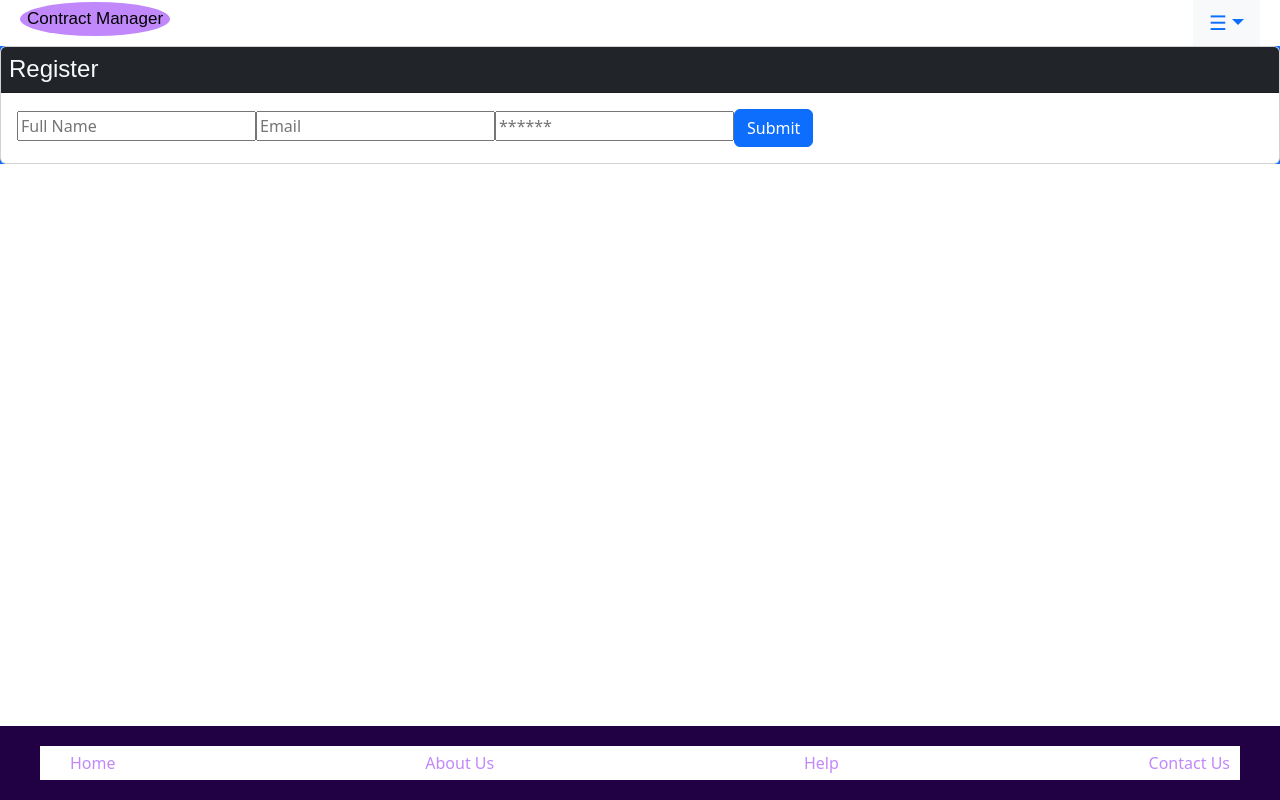
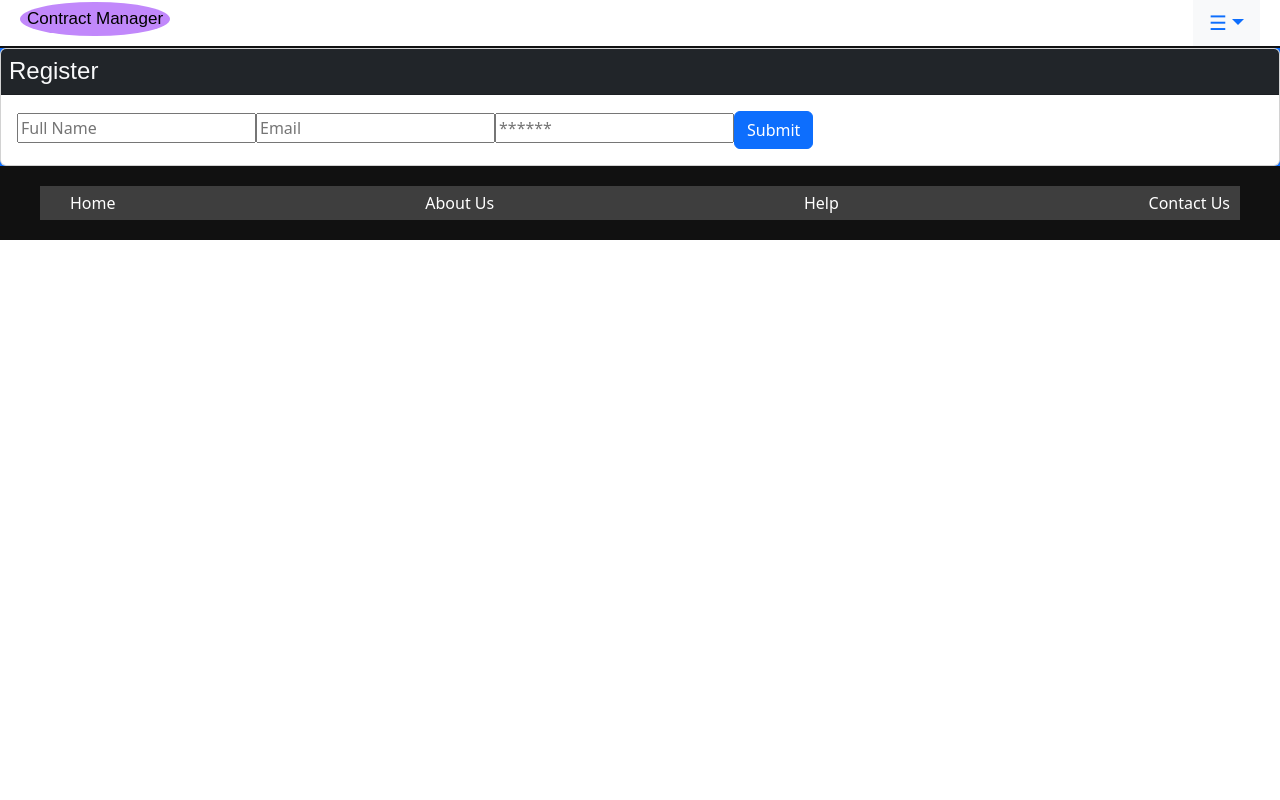
Before and after one commit to Contract-Manager-usfca/contract_manager, a React (Create React App) app in the folder frontend/contract-manager/: page /Register in a window 1280 px wide. Built offline with nearby package versions, Linux system fonts and the light colour scheme; a web font is replaced by a local one.

Commit message:
updated push

```diff
--- a/frontend/contract-manager/src/App.js
+++ b/frontend/contract-manager/src/App.js
@@ -9,7 +9,7 @@ import Register from "./components/Register";
 
 function App() {
   return (
-    <div>
+    <div style={{ display: 'flex', flexDirection: 'column', minHeight: '100vh' }}>
       <Router>
         <div className="flex-column justify-center align-center min-100-vh bg-primary">
           <NavBar />
@@ -27,11 +27,11 @@ function App() {
               element={<Register />}
             />
           </Routes>
-          <Footer />
         </div>
+        <Footer />
       </Router>
     </div>
-  )
+  );
 }
 
 export default App;
--- a/frontend/contract-manager/src/components/Footer.js
+++ b/frontend/contract-manager/src/components/Footer.js
@@ -1,10 +1,10 @@
-import React from 'react';
+import React, { useState } from 'react';
 
 const styles = {
     container: {
-        backgroundColor: '#210043',
+        backgroundColor: '#111111',
         padding: '20px 0',
-        position: 'fixed',
+        position: 'static',
         bottom: 0,
         left: 0,
         right: 0,
@@ -18,30 +18,30 @@ const styles = {
         justifyContent: 'space-between',
         alignItems: 'center',
         padding: '10 20px',
-        backgroundColor: 'white',
+        backgroundColor: '#3E3E3E',
     },
-    link: {
-        color: '#C188FB',
+    link: (isHovered) => ({
+        color: isHovered ? '#9487E4' : 'white',
         textDecoration: 'none',
         marginLeft: '20px',
         padding: '5px 10px',
-        backgroundColor: 'white',
         transition: 'background-color 0.3s ease, color 0.3s ease',
-        '&:hover': {
-            backgroundColor: '#C188FB',
-            color: '#210043',
-        }
-    },
+    }),
 };
 
 export default function Footer() {
+    const [hoveredLink, setHoveredLink] = useState(null);
+
     return (
         <div style={styles.container}>
             <div style={styles.footer}>
-                <a href="#" style={styles.link}>Home</a>
-                <a href="#" style={styles.link}>About Us</a>
-                <a href="#" style={styles.link}>Help</a>
-                <a href="#" style={styles.link}>Contact Us</a>
+                {['Home', 'About Us', 'Help', 'Contact Us'].map((text) => (
+                    <a key={text} href="#" style={styles.link(hoveredLink === text)}
+                    onMouseEnter={() => setHoveredLink(text)}
+                    onMouseLeave={() => setHoveredLink(null)}>
+                    {text}
+                    </a>
+                ))}
             </div>
         </div>
     );
--- a/frontend/contract-manager/src/components/HomePage.js
+++ b/frontend/contract-manager/src/components/HomePage.js
@@ -30,7 +30,7 @@ function HomePage() {
         // Check If the filteredData contains results
         if (filteredData.length > 0) {
           const demographicName = filteredData[0].demographic;
-           // Check if the demographic is already selected
+          // Check if the demographic is already selected
           if (selectedDemographics.includes(demographicName)) {
             // Notify the user
             console.warn(`${demographicName} has already been selected!`);
@@ -131,6 +131,10 @@ function HomePage() {
       cursor: 'pointer',
       backgroundColor: '#CBE1AE',
     },
+    boldTextColor: {
+      color: '#C188FB',
+      fontWeight: 'bold'
+    },
   };
 
   return (
@@ -165,15 +169,15 @@ function HomePage() {
           <h2 style={styles.chartTitle}>First D3 Graph</h2>
           <BarGraph selectedDemographics={selectedDemographics} />
           <p style={styles.chartText}>
-            This is a <b>Bar Graph</b> generated with your selected Demographics.
+            This is a <span style={styles.boldTextColor}>Bar Graph</span> generated with your selected Demographics.
             <br /><br />
             {selectedDemographics.length > 0 ? (
               <span>
-                The Demographics currently selected are:{" "}
-                <strong>{selectedDemographics.join(", ")}</strong>
+                The Demographics currently selected are:&nbsp;
+                <span style={styles.boldTextColor}>{selectedDemographics.join(", ")}</span>
               </span>
             ) : (
-             <b>Make a Selection above to see the generated results</b>
+              <span style={styles.boldTextColor}>Make a Selection above to see the generated results</span>
             )}
           </p>
         </div>
@@ -184,15 +188,15 @@ function HomePage() {
           <h2 style={styles.chartTitle}>First D3 Graph</h2>
           <LollipopPlot selectedDemographics={selectedDemographics} />
           <p style={styles.chartText}>
-            This is a <b>Lollipop Plot Graph</b> generated with your selected Demographics.
+            This is a <span style={styles.boldTextColor}>Lollipop Plot Graph</span> generated with your selected Demographics.
             <br /><br />
             {selectedDemographics.length > 0 ? (
               <span>
-                The Demographics currently selected are:{" "}
-                <strong>{selectedDemographics.join(", ")}</strong>
+                The Demographics currently selected are:&nbsp;
+                <span style={styles.boldTextColor}>{selectedDemographics.join(", ")}</span>
               </span>
             ) : (
-             <b>Make a Selection above to see the generated results</b>
+              <span style={styles.boldTextColor}>Make a Selection above to see the generated results</span>
             )}
           </p>
         </div>
--- a/frontend/contract-manager/src/components/Navbar.js
+++ b/frontend/contract-manager/src/components/Navbar.js
@@ -18,6 +18,7 @@ const styles = {
     alignItems: 'center',
     padding: '0px 20px',
     backgroundColor: 'white',
+    borderBottom: 'solid 2px #111111',
     justifyContent: 'space-between',
     color: 'black',
   },
```
